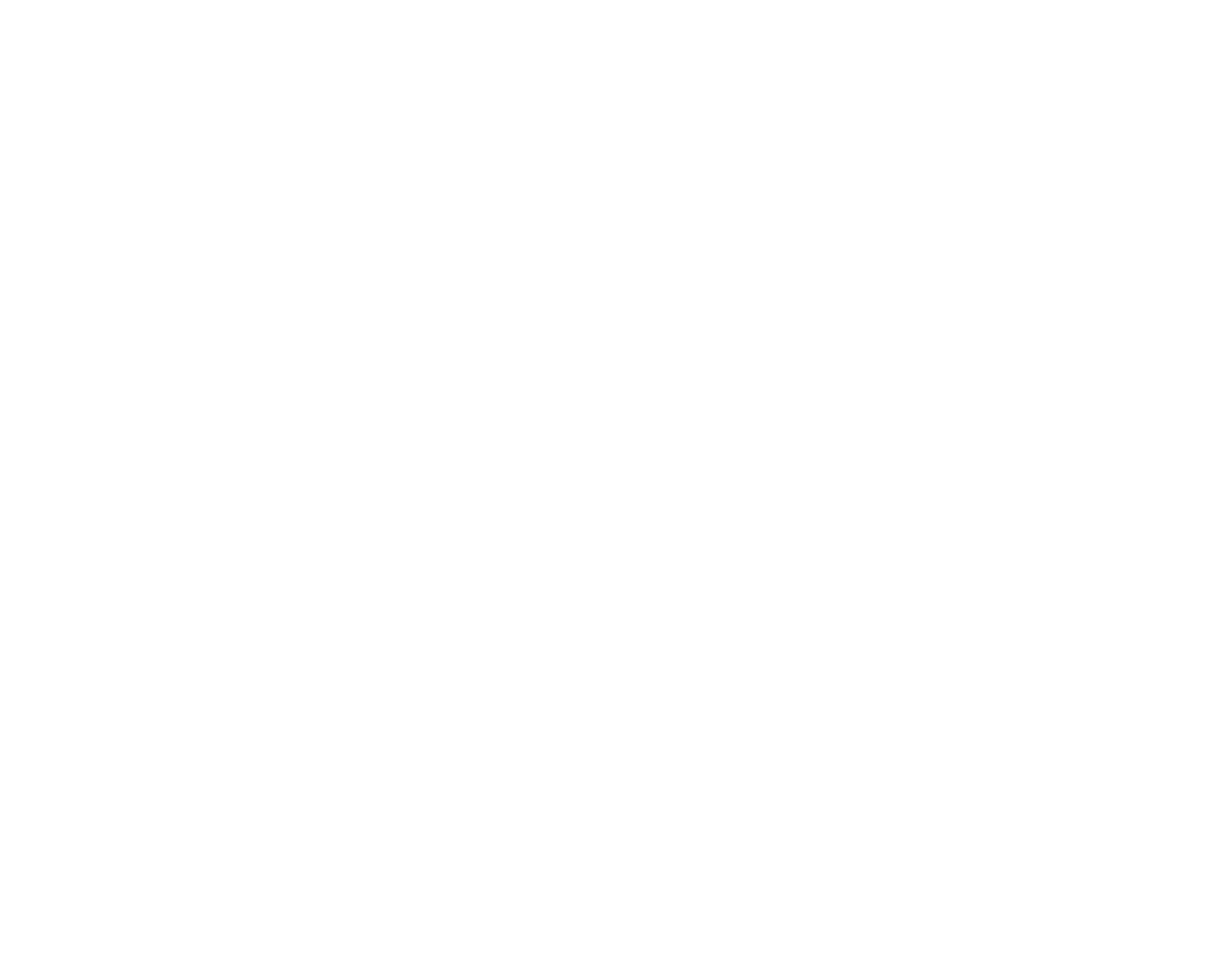
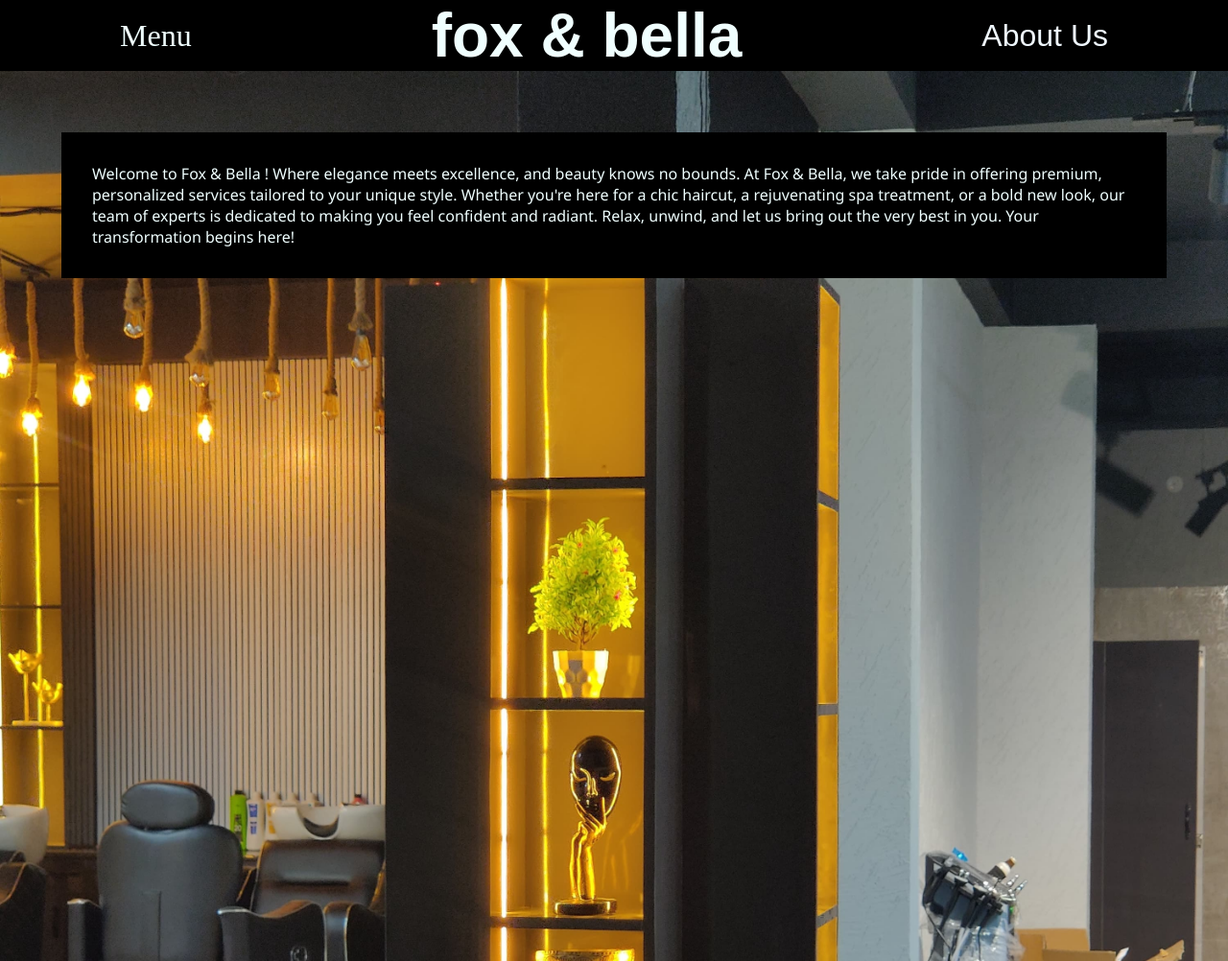
Before and after one commit to jitender4674/foxnbella, a plain HTML site: page index.html in a window 1280 px wide. Shown: the whole page at 96% size. Before the commit the page ends 800 px from the top, so only its background shows below. Drawn offline with Linux system fonts and the light colour scheme.

Commit message:
salon main page initial design

```diff
--- a/index.html
+++ b/index.html
@@ -11,11 +11,42 @@
 <body>
     <header>
         <nav>
-            <div></div>
-            <div></div>
-            <div></div>
+            <div class="nav-1">
+                <button class="menu-btn" id="drop-menu-btn">Menu</button>
+                <div class="menu-content">
+                    <a href="#">Home</a>
+                    <a href="#">About Us</a>
+                    <a href="#">Locate</a>
+                </div>
+            </div>
+
+            <div class="nav-2">
+                <h1 class="nav-logo">fox & bella</h1>
+            </div>
+
+            <div class="nav-3">
+                <button class="menu-btn" id="about-btn"><a href="#" class="about-btn-link">About Us</a></button>
+            </div>
         </nav>
     </header>
+
+    <main>
+        <section class="section-1">
+            <div class="salon-intro-container">
+                <p class="salon-intro-text">Welcome to Fox & Bella !
+                    Where elegance meets excellence, and beauty knows no bounds.
+
+                    At Fox & Bella, we take pride in offering premium, personalized services tailored to your unique
+                    style.
+                    Whether you're here for a chic haircut, a rejuvenating spa treatment, or a bold new look, our team
+                    of
+                    experts is dedicated to making you feel confident and radiant.
+
+                    Relax, unwind, and let us bring out the very best in you. Your transformation begins here!
+                <p>
+            </div>
+        </section>
+    </main>
 
 
 
--- a/style.css
+++ b/style.css
@@ -0,0 +1,99 @@
+* {
+    margin: 0;
+    padding: 0;
+    font-family: 'Segoe UI', Tahoma, Geneva, Verdana, sans-serif;
+    transition: alll 0.3s ease-in-out;
+
+}
+
+/* body {} */
+
+nav {
+    display: flex;
+    width: 100%;
+    justify-content: space-around;
+    background-color: black;
+
+}
+
+/* ------------------------------------[ */
+.nav-1 {
+    display: flex;
+    align-items: center;
+    justify-content: center;
+}
+
+.menu-btn {
+    background: none;
+    border: none;
+    font-family: "Bauhaus 93";
+    font-size: 2rem;
+    color: azure;
+    cursor: pointer;
+    transition: text-decoration-color 0.3s;
+    text-decoration-color: transparent;
+}
+
+.menu-btn:hover {
+    text-decoration: underline;
+    /* text-decoration-line: underline; */
+    text-decoration-color: azure;
+}
+
+
+
+
+.menu-content {
+    display: none;
+}
+
+/* ------------------------------------[ */
+.nav-2 {
+    cursor: not-allowed;
+}
+
+.nav-logo {
+    font-family: "Bauhaus 93", sans-serif;
+    font-size: 4rem;
+    color: azure;
+}
+
+
+
+
+/* ------------------------------------[ */
+.nav-3 {
+    display: flex;
+    align-items: center;
+    justify-content: center;
+}
+
+.about-btn-link {
+    color: aliceblue;
+    text-decoration: none;
+    font-family: "Bauhaus 93", sans-serif;
+}
+
+
+
+/* ------------------------------------ */
+
+.section-1 {
+    background-image: url('salon1.jpg');
+    background-size: cover;
+    background-repeat: no-repeat;
+    height: 100vh;
+    padding: 4rem;
+}
+
+.salon-intro-container {
+
+    /* background: rgba(255, 255, 255, 0.3); */
+    background: black;
+    padding: 2rem;
+}
+
+.salon-intro-text {
+    color: azure;
+
+}
```
Also changed, not shown: salon1.jpg (added).
